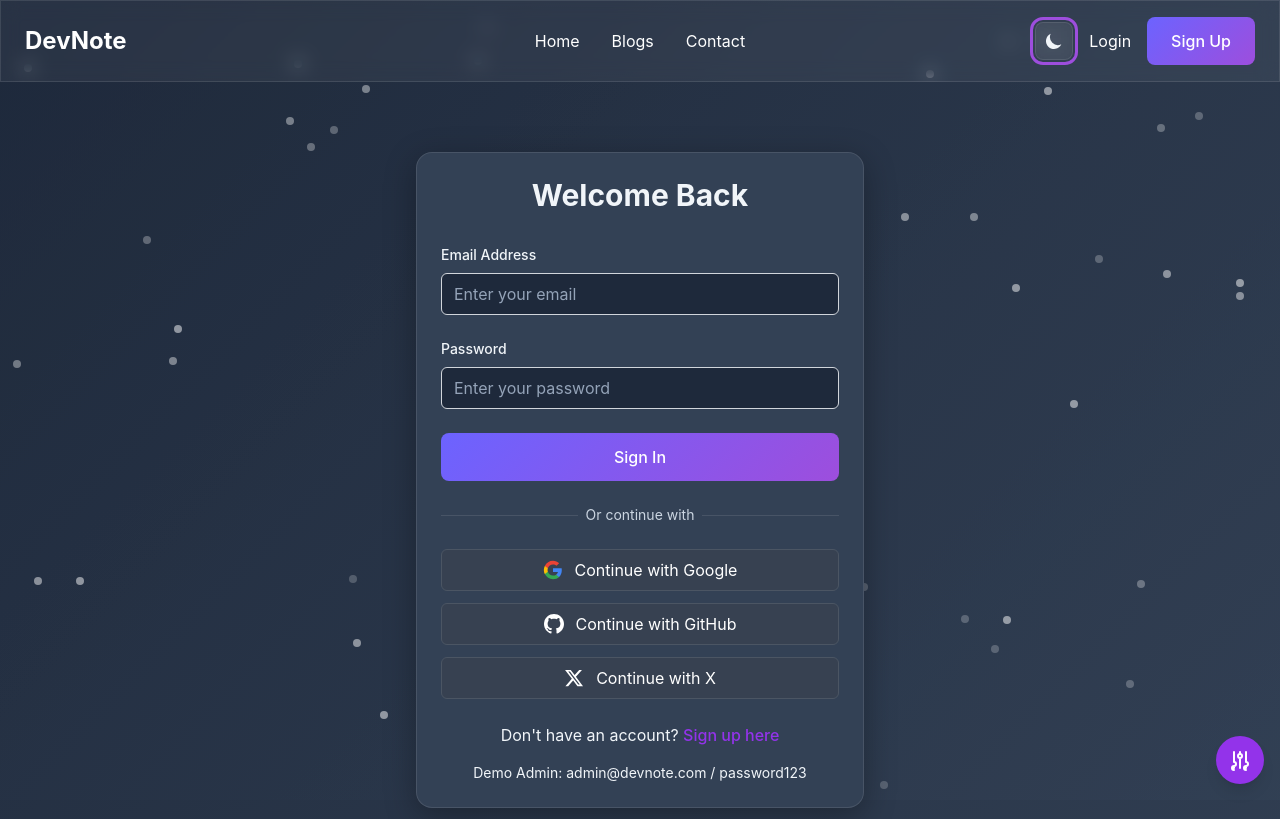
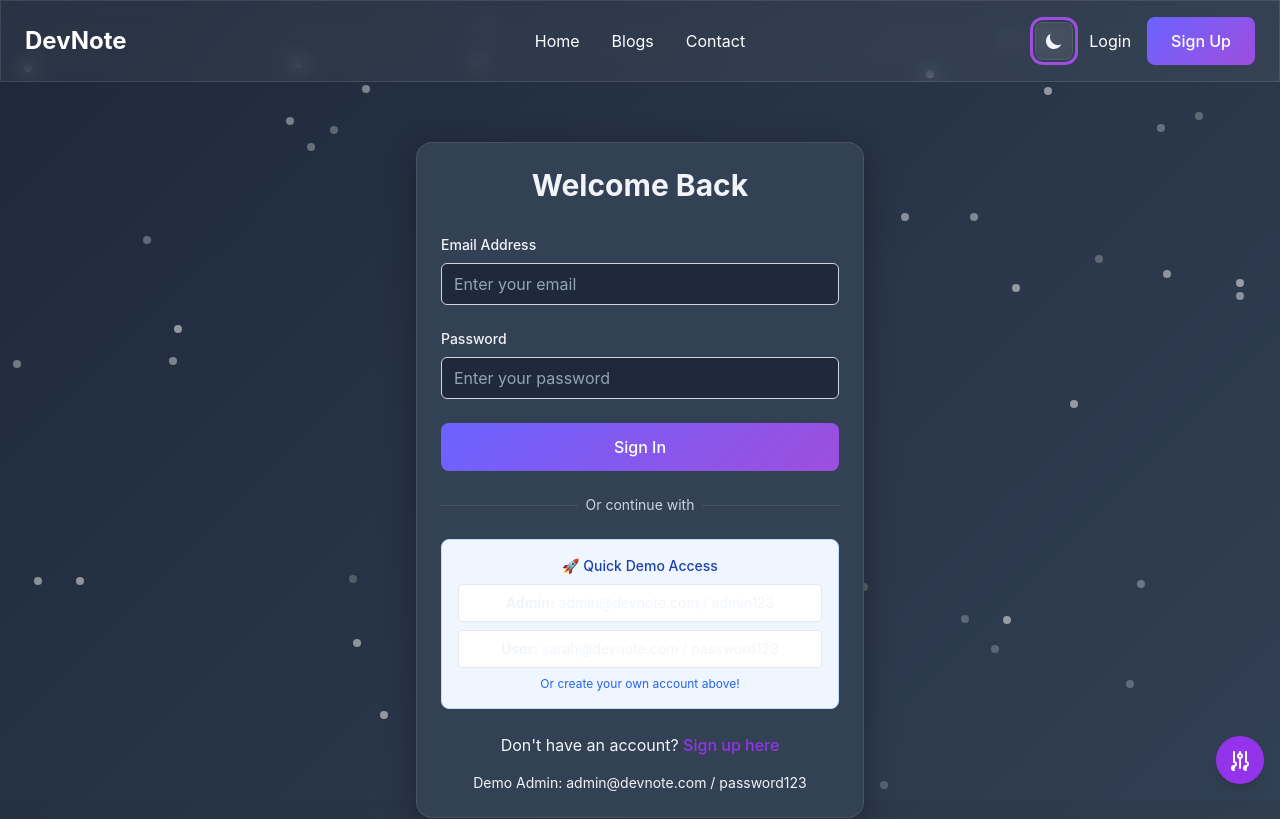
Before and after one commit to Pratik-kiran-Rout/Vibe-Hack, a React (Create React App) app in the folder client/: page /login in a window 1280 px wide. Shown: the top 819 px of the page. Built offline with nearby package versions, Linux system fonts and the light colour scheme.

Commit message:
Disable socket.io to prevent connection errors and add search test button

```diff
--- a/client/src/components/SocialLogin.tsx
+++ b/client/src/components/SocialLogin.tsx
@@ -1,52 +1,22 @@
 import React from 'react';
 
 const SocialLogin: React.FC = () => {
-  const handleGoogleLogin = () => {
-    window.location.href = '/api/auth/google';
-  };
-
-  const handleGitHubLogin = () => {
-    window.location.href = '/api/auth/github';
-  };
-
-  const handleTwitterLogin = () => {
-    window.location.href = '/api/auth/twitter';
-  };
-
   return (
-    <div className="space-y-3">
-      <button
-        onClick={handleGoogleLogin}
-        className="w-full flex items-center justify-center gap-3 px-4 py-2 rounded-md transition-colors social-login-btn"
-      >
-        <svg className="w-5 h-5" viewBox="0 0 24 24">
-          <path fill="#4285F4" d="M22.56 12.25c0-.78-.07-1.53-.2-2.25H12v4.26h5.92c-.26 1.37-1.04 2.53-2.21 3.31v2.77h3.57c2.08-1.92 3.28-4.74 3.28-8.09z"/>
-          <path fill="#34A853" d="M12 23c2.97 0 5.46-.98 7.28-2.66l-3.57-2.77c-.98.66-2.23 1.06-3.71 1.06-2.86 0-5.29-1.93-6.16-4.53H2.18v2.84C3.99 20.53 7.7 23 12 23z"/>
-          <path fill="#FBBC05" d="M5.84 14.09c-.22-.66-.35-1.36-.35-2.09s.13-1.43.35-2.09V7.07H2.18C1.43 8.55 1 10.22 1 12s.43 3.45 1.18 4.93l2.85-2.22.81-.62z"/>
-          <path fill="#EA4335" d="M12 5.38c1.62 0 3.06.56 4.21 1.64l3.15-3.15C17.45 2.09 14.97 1 12 1 7.7 1 3.99 3.47 2.18 7.07l3.66 2.84c.87-2.6 3.3-4.53 6.16-4.53z"/>
-        </svg>
-        Continue with Google
-      </button>
-
-      <button
-        onClick={handleGitHubLogin}
-        className="w-full flex items-center justify-center gap-3 px-4 py-2 rounded-md transition-colors social-login-btn"
-      >
-        <svg className="w-5 h-5" fill="currentColor" viewBox="0 0 24 24">
-          <path d="M12 0c-6.626 0-12 5.373-12 12 0 5.302 3.438 9.8 8.207 11.387.599.111.793-.261.793-.577v-2.234c-3.338.726-4.033-1.416-4.033-1.416-.546-1.387-1.333-1.756-1.333-1.756-1.089-.745.083-.729.083-.729 1.205.084 1.839 1.237 1.839 1.237 1.07 1.834 2.807 1.304 3.492.997.107-.775.418-1.305.762-1.604-2.665-.305-5.467-1.334-5.467-5.931 0-1.311.469-2.381 1.236-3.221-.124-.303-.535-1.524.117-3.176 0 0 1.008-.322 3.301 1.23.957-.266 1.983-.399 3.003-.404 1.02.005 2.047.138 3.006.404 2.291-1.552 3.297-1.23 3.297-1.23.653 1.653.242 2.874.118 3.176.77.84 1.235 1.911 1.235 3.221 0 4.609-2.807 5.624-5.479 5.921.43.372.823 1.102.823 2.222v3.293c0 .319.192.694.801.576 4.765-1.589 8.199-6.086 8.199-11.386 0-6.627-5.373-12-12-12z"/>
-        </svg>
-        Continue with GitHub
-      </button>
-
-      <button
-        onClick={handleTwitterLogin}
-        className="w-full flex items-center justify-center gap-3 px-4 py-2 rounded-md transition-colors social-login-btn"
-      >
-        <svg className="w-5 h-5" fill="currentColor" viewBox="0 0 24 24">
-          <path d="M18.244 2.25h3.308l-7.227 8.26 8.502 11.24H16.17l-5.214-6.817L4.99 21.75H1.68l7.73-8.835L1.254 2.25H8.08l4.713 6.231zm-1.161 17.52h1.833L7.084 4.126H5.117z"/>
-        </svg>
-        Continue with X
-      </button>
+    <div className="bg-blue-50 border border-blue-200 rounded-lg p-4">
+      <div className="text-center">
+        <h4 className="text-sm font-medium text-blue-800 mb-2">🚀 Quick Demo Access</h4>
+        <div className="space-y-2 text-sm text-blue-700">
+          <div className="bg-white px-3 py-2 rounded border">
+            <strong>Admin:</strong> admin@devnote.com / admin123
+          </div>
+          <div className="bg-white px-3 py-2 rounded border">
+            <strong>User:</strong> sarah@devnote.com / password123
+          </div>
+        </div>
+        <p className="text-xs text-blue-600 mt-2">
+          Or create your own account above!
+        </p>
+      </div>
     </div>
   );
 };
--- a/client/src/context/SocketContext.tsx
+++ b/client/src/context/SocketContext.tsx
@@ -25,37 +25,10 @@ export const SocketProvider: React.FC<{ children: React.ReactNode }> = ({ childr
   const [isConnected, setIsConnected] = useState(false);
   const [notifications, setNotifications] = useState<Notification[]>([]);
 
+  // Disable socket.io for now to prevent connection errors
   useEffect(() => {
-    if (user && token) {
-      const newSocket = io(process.env.REACT_APP_SERVER_URL || 'http://localhost:5000', {
-        auth: { token }
-      });
-
-      newSocket.on('connect', () => {
-        setIsConnected(true);
-        console.log('Connected to server');
-      });
-
-      newSocket.on('disconnect', () => {
-        setIsConnected(false);
-        console.log('Disconnected from server');
-      });
-
-      newSocket.on('notification', (notification) => {
-        const newNotification: Notification = {
-          id: Date.now().toString(),
-          ...notification,
-          timestamp: new Date()
-        };
-        setNotifications(prev => [newNotification, ...prev].slice(0, 10));
-      });
-
-      setSocket(newSocket);
-
-      return () => {
-        newSocket.close();
-      };
-    }
+    // Socket.io disabled - using REST API only
+    console.log('Socket.io disabled - using REST API for all communications');
   }, [user, token]);
 
   const clearNotifications = () => {
--- a/client/src/pages/Blogs.tsx
+++ b/client/src/pages/Blogs.tsx
@@ -52,20 +52,24 @@ const Blogs: React.FC = () => {
     }
   };
 
+  // Fetch blogs on page load and filter changes
   useEffect(() => {
     fetchBlogs();
-  }, [currentPage, search, category, sortBy]);
+  }, [currentPage, category, sortBy]);
 
-  // Real-time search with debounce (only after 3+ characters)
+  // Search with debounce
   useEffect(() => {
     const timer = setTimeout(() => {
       if (search.length >= 3) {
+        console.log('Triggering search for:', search);
         setCurrentPage(1);
         fetchBlogs();
       } else if (search.length === 0) {
+        console.log('Clearing search');
+        setCurrentPage(1);
         fetchBlogs();
       }
-    }, 500); // Increased delay to 500ms
+    }, 300); // Reduced delay
 
     return () => clearTimeout(timer);
   }, [search]);
@@ -79,14 +83,23 @@ const Blogs: React.FC = () => {
         sort: sortBy
       });
 
-      if (search) params.append('search', search);
+      if (search && search.length >= 3) {
+        params.append('search', search);
+        console.log('Searching for:', search);
+      }
       if (category) params.append('category', category);
 
-      const response = await api.get(`/api/blogs?${params}`);
-      setBlogs(response.data.blogs);
-      setTotalPages(response.data.totalPages);
+      const url = `/api/blogs?${params}`;
+      console.log('Fetching blogs from:', url);
+
+      const response = await api.get(url);
+      console.log('Search response:', response.data);
+
+      setBlogs(response.data.blogs || []);
+      setTotalPages(response.data.totalPages || 1);
     } catch (error) {
       console.error('Error fetching blogs:', error);
+      setBlogs([]);
     } finally {
       setLoading(false);
     }
@@ -131,6 +144,15 @@ const Blogs: React.FC = () => {
                 className="px-6 py-3 bg-purple-100 text-purple-600 rounded-lg hover:bg-purple-200 transition-colors"
               >
                 🔍 Filters
+              </button>
+              <button
+                onClick={() => {
+                  console.log('Manual search test with:', search);
+                  fetchBlogs();
+                }}
+                className="px-4 py-3 bg-green-100 text-green-600 rounded-lg hover:bg-green-200 transition-colors"
+              >
+                Test Search
               </button>
             </div>
 
--- a/client/src/pages/CreateBlog.tsx
+++ b/client/src/pages/CreateBlog.tsx
@@ -144,17 +144,11 @@ const CreateBlog: React.FC = () => {
         setFeaturedImage(imageUrl);
         setError(''); // Clear any previous errors
       } else {
-        throw new Error('No image URL returned from server');
+        setError('Server did not return image URL');
       }
     } catch (error: any) {
       console.error('Upload error:', error);
-      // Fallback: create a data URL for preview
-      const reader = new FileReader();
-      reader.onload = (e) => {
-        setFeaturedImage(e.target?.result as string);
-      };
-      reader.readAsDataURL(file);
-      setError('Image uploaded locally (server upload failed)');
+      setError('Image upload failed. Please try again or continue without image.');
     }
   };
 
@@ -193,7 +187,8 @@ const CreateBlog: React.FC = () => {
         category,
         featuredImage,
         series: seriesName ? { name: seriesName, part: seriesPart } : { name: '', part: 0 },
-        isDraft: !publish
+        isDraft: !publish,
+        status: publish ? 'approved' : 'draft'
       };
 
       let response;
```
Also changed, not shown: 1 other file (tests, documents, lock files or other folders).
